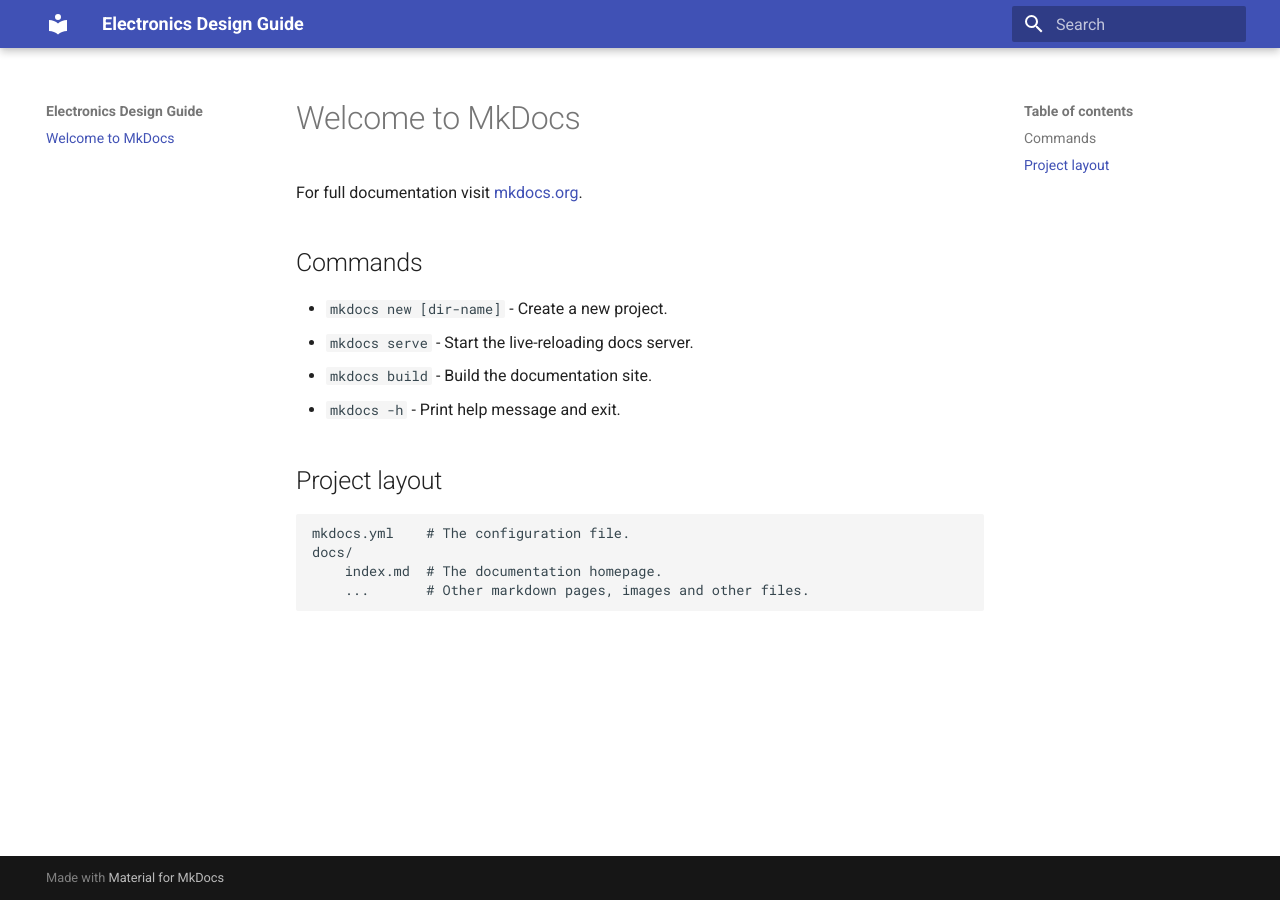
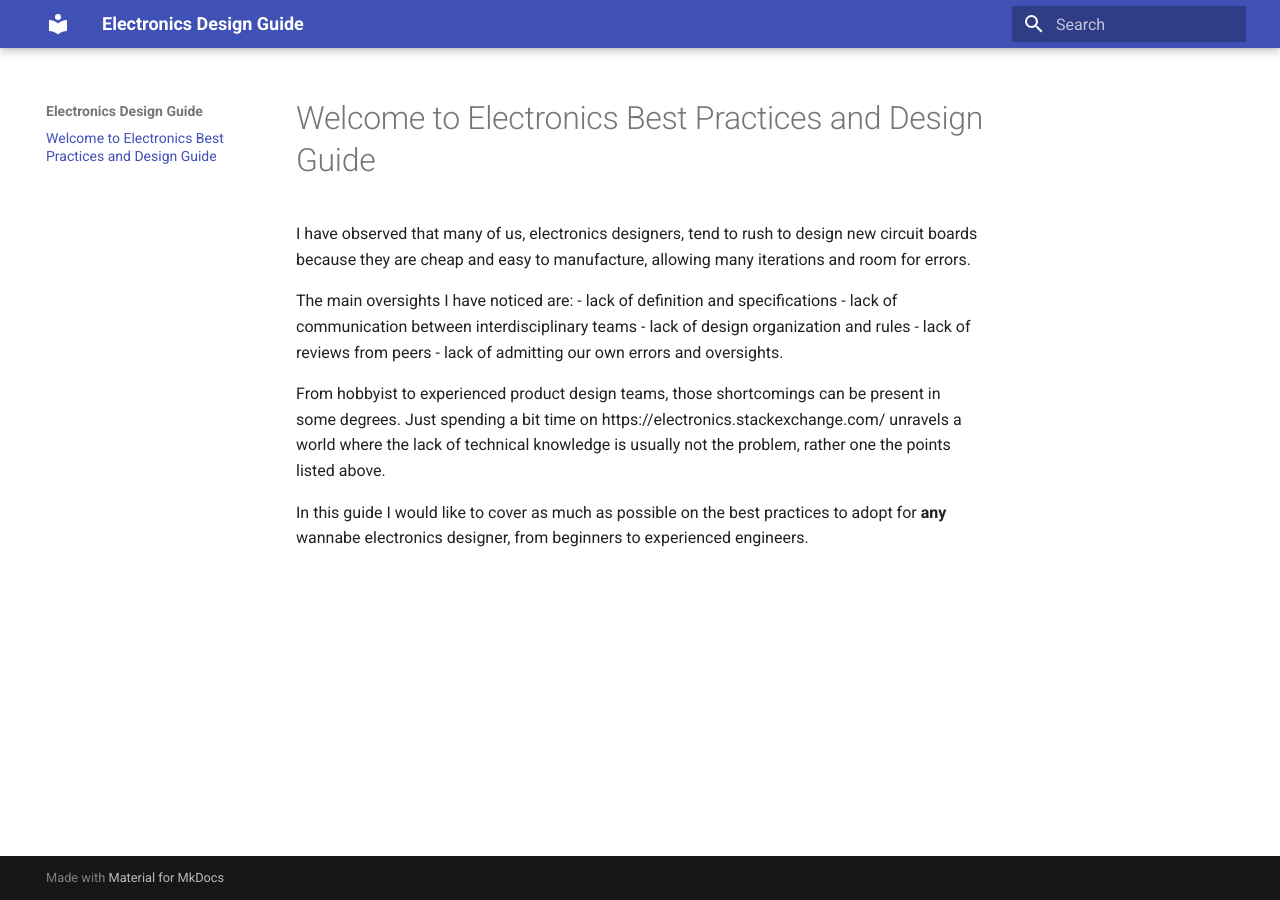
Before and after one commit to eeintech/guide, an MkDocs documentation site: the page built from docs/index.md, in a window 1280 px wide. Built offline with MkDocs 1.6.1 and Material for MkDocs 9.7.7, drawn with Linux system fonts in a browser that asks for light colours.

Commit message:
Introduction

```diff
--- a/docs/index.md
+++ b/docs/index.md
@@ -1,17 +1,15 @@
-# Welcome to MkDocs
+# Welcome to Electronics Best Practices and Design Guide
 
-For full documentation visit [mkdocs.org](https://www.mkdocs.org).
+I have observed that many of us, electronics designers, tend to rush to design new circuit boards because they are cheap and easy to manufacture, allowing many iterations and room for errors.
 
-## Commands
+The main oversights I have noticed are:
+- lack of definition and specifications
+- lack of communication between interdisciplinary teams
+- lack of design organization and rules
+- lack of reviews from peers
+- lack of admitting our own errors and oversights.
 
-* `mkdocs new [dir-name]` - Create a new project.
-* `mkdocs serve` - Start the live-reloading docs server.
-* `mkdocs build` - Build the documentation site.
-* `mkdocs -h` - Print help message and exit.
+From hobbyist to experienced product design teams, those shortcomings can be present in some degrees.
+Just spending a bit time on https://electronics.stackexchange.com/ unravels a world where the lack of technical knowledge is usually not the problem, rather one the points listed above.
 
-## Project layout
-
-    mkdocs.yml    # The configuration file.
-    docs/
-        index.md  # The documentation homepage.
-        ...       # Other markdown pages, images and other files.
+In this guide I would like to cover as much as possible on the best practices to adopt for **any** wannabe electronics designer, from beginners to experienced engineers.
```
